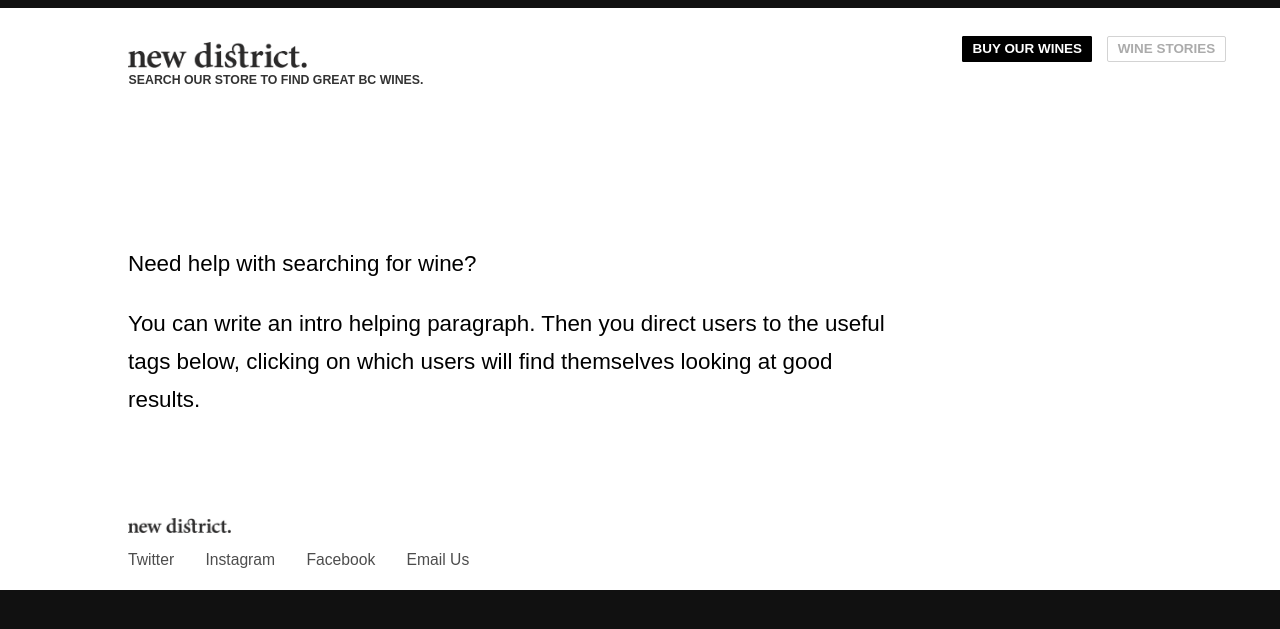
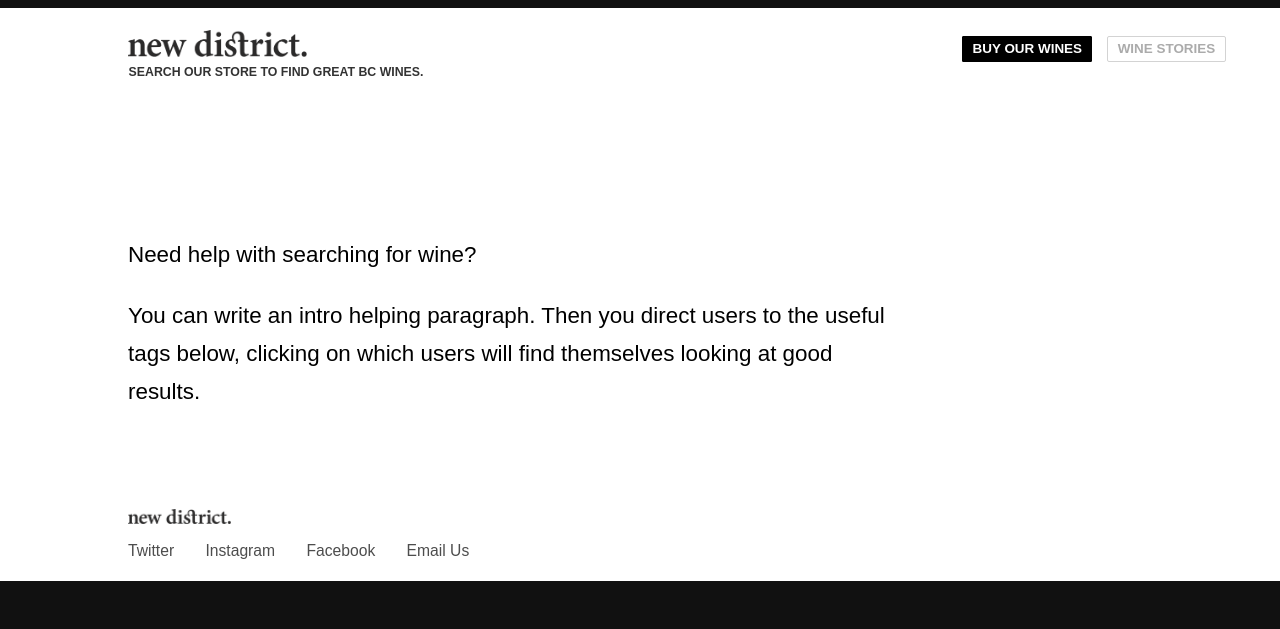
Before and after one commit to deadtype/search_interface, a Jekyll site: the page built from help/index.html, in a window 1280 px wide. Shown: the top 629 px of the page. Built offline with Jekyll 4.4.1, drawn with Linux system fonts in a browser that asks for light colours.

Commit message:
logo alignment fix

```diff
--- a/stylesheets/scss/_main_navigation.scss
+++ b/stylesheets/scss/_main_navigation.scss
@@ -3,8 +3,7 @@
 }
 
 .logo, .logo_word {
-	display: inline-block;
-	float: left;
+	img {vertical-align: top;}
 }
 .logo {
 	width: .5em;
@@ -20,7 +19,7 @@
 	line-height:1.2;
 	font-size: .55em;
 	color: #333;
-	margin-top: .4em;
+	margin-top: -.3em;
 	margin-left: .05em;
 	float: left;
 }
```
Also changed, not shown: stylesheets/style.css, 1 other file.
